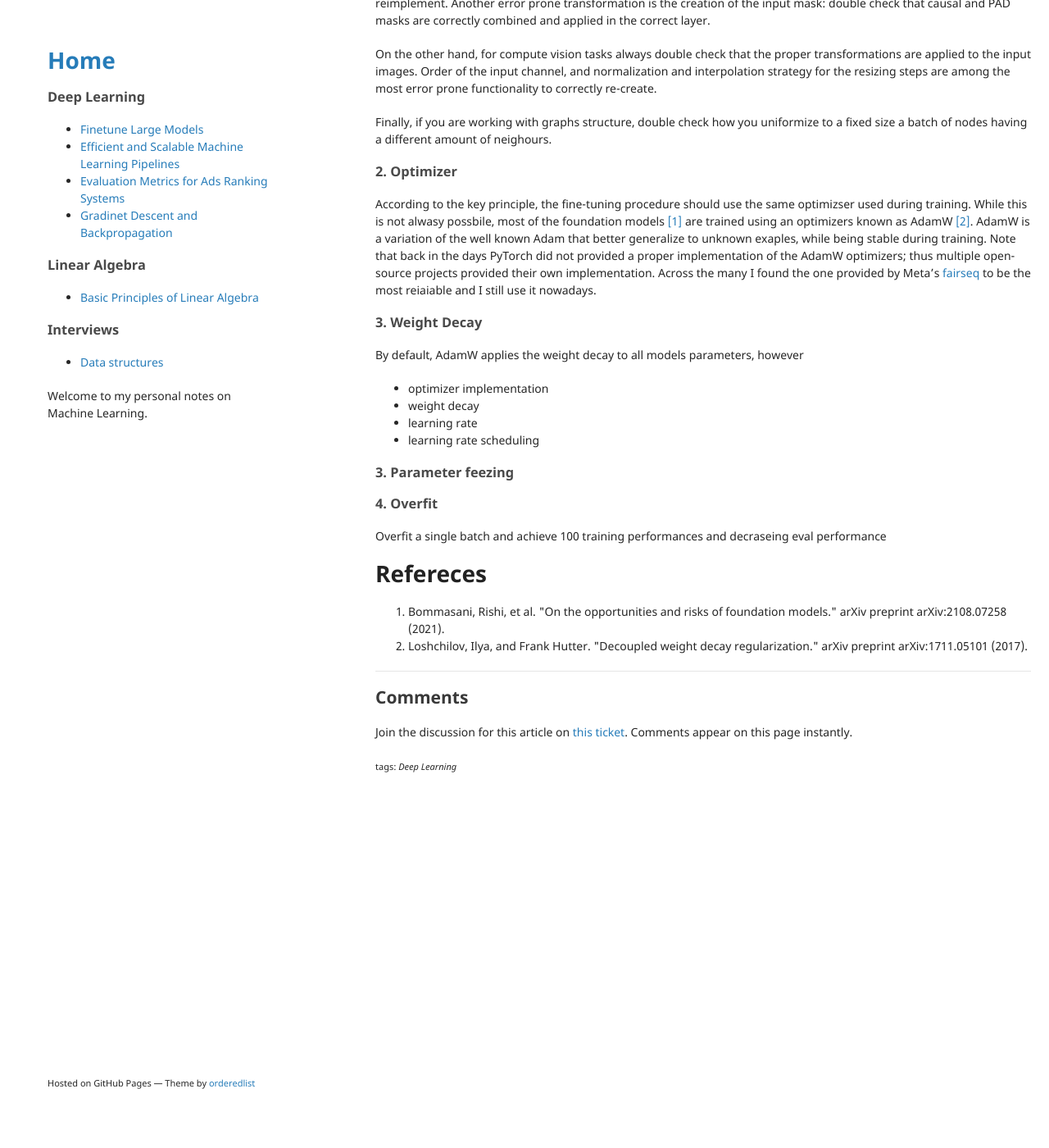
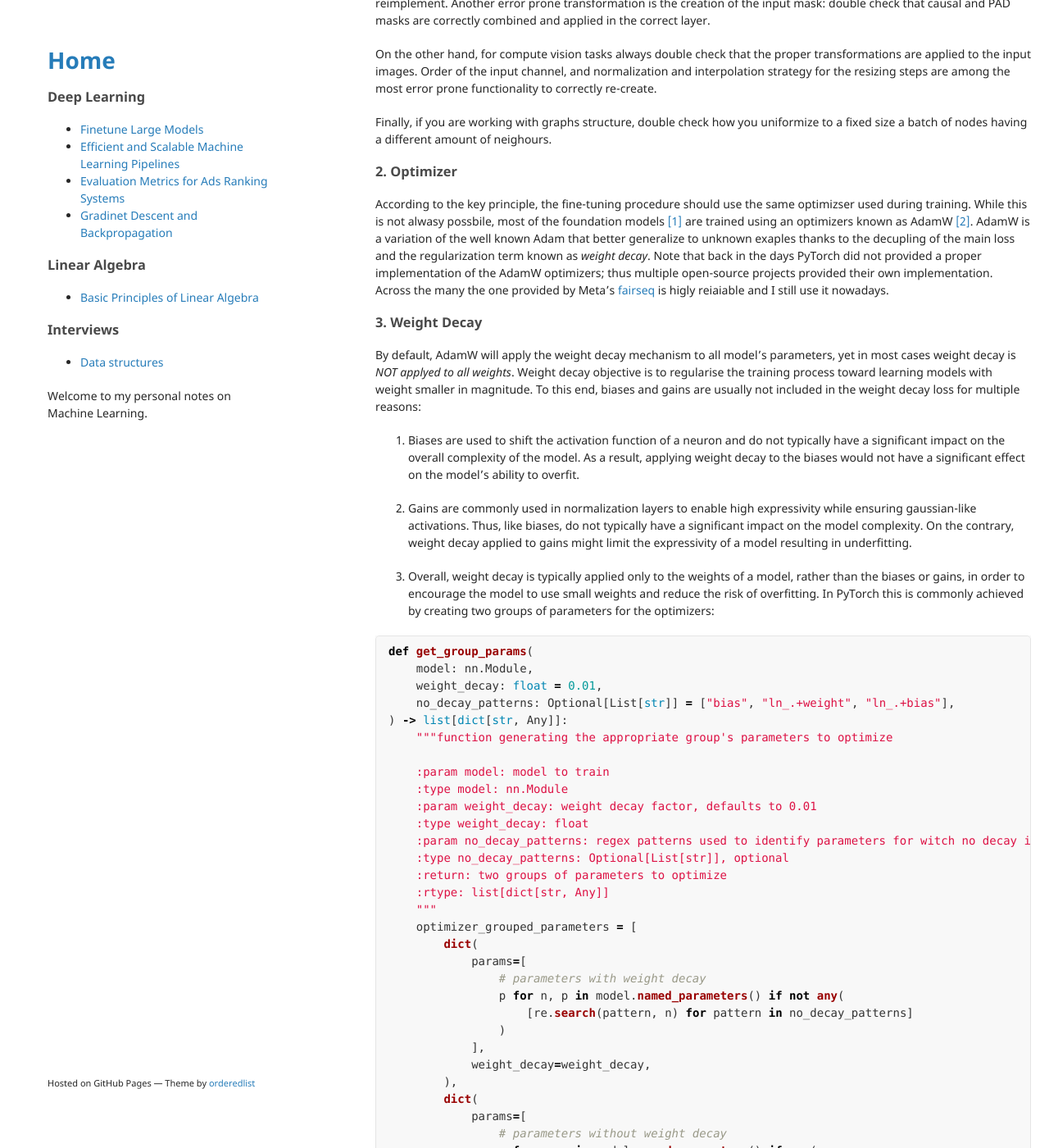
Before and after one commit to andompesta/andompesta.github.io, a Jekyll site: the page built from _posts/2023-01-05-finetune.md, in a window 1280 px wide and 1400 px high, scrolled down 1168 px. Shown: the whole window at 82% size. Built offline with Jekyll 4.4.1, drawn with Linux system fonts in a browser that asks for light colours; before the commit the page ends 2162 px from its top, so only the background shows below that; some of the changed text lies outside the part shown.

Commit message:
add weight decay and learning rate

````diff
--- a/_posts/2023-01-05-finetune.md
+++ b/_posts/2023-01-05-finetune.md
@@ -51,23 +51,120 @@
 
 According to the key principle, the fine-tuning procedure should use the same optimizser used during training.
 While this is not alwasy possbile, most of the foundation models [[1]](#ref:foundation-models) are trained using an optimizers known as AdamW [[2]](#ref:loshchilov).
-AdamW is a variation of the well known Adam that better generalize to unknown exaples, while being stable during training.
+AdamW is a variation of the well known Adam that better generalize to unknown exaples thanks to the decupling of the main loss and the regularization term known as *weight decay*.
 Note that back in the days PyTorch did not provided a proper implementation of the AdamW optimizers; thus multiple open-source projects provided their own implementation.
-Across the many I found the one provided by Meta's [fairseq](https://github.com/facebookresearch/fairseq/blob/58cc6cca18f15e6d56e3f60c959fe4f878960a60/fairseq/optim/adam.py#L110){:target="_blank"} to be the most reiaiable and I still use it nowadays.
+Across the many the one provided by Meta's [fairseq](https://github.com/facebookresearch/fairseq/blob/58cc6cca18f15e6d56e3f60c959fe4f878960a60/fairseq/optim/adam.py#L110){:target="_blank"} is higly reiaiable and I still use it nowadays.
+
 
 ### 3. Weight Decay
 
-By default, AdamW applies the weight decay to all models parameters, however
+By default, AdamW will apply the weight decay mechanism to all model's parameters, yet in most cases weight decay is *NOT applyed to all weights*.
+Weight decay objective is to regularise the training process toward learning models with weight smaller in magnitude.
+To this end, biases and gains are usually not included in the weight decay loss for multiple reasons:
 
- - optimizer implementation
- - weight decay
- - learning rate
- - learning rate scheduling
+ 1. Biases are used to shift the activation function of a neuron and do not typically have a significant impact on the overall complexity of the model. As a result, applying weight decay to the biases would not have a significant effect on the model's ability to overfit.
 
-### 3. Parameter feezing
+ 2. Gains are commonly used in normalization layers to enable high expressivity while ensuring gaussian-like activations. Thus, like biases, do not typically have a significant impact on the model complexity. On the contrary, weight decay applied to gains might limit the expressivity of a model resulting in underfitting.
+
+ 3. Overall, weight decay is typically applied only to the weights of a model, rather than the biases or gains, in order to encourage the model to use small weights and reduce the risk of overfitting.
+In PyTorch this is commonly achieved by creating two groups of parameters for the optimizers:
+
+```python
+def get_group_params(
+    model: nn.Module,
+    weight_decay: float = 0.01,
+    no_decay_patterns: Optional[List[str]] = ["bias", "ln_.+weight", "ln_.+bias"],
+) -> list[dict[str, Any]]:
+    """function generating the appropriate group's parameters to optimize
+
+    :param model: model to train
+    :type model: nn.Module
+    :param weight_decay: weight decay factor, defaults to 0.01
+    :type weight_decay: float
+    :param no_decay_patterns: regex patterns used to identify parameters for witch no decay is used, defaults to ["bias", "ln_.+weight", "ln_.+bias"]
+    :type no_decay_patterns: Optional[List[str]], optional
+    :return: two groups of parameters to optimize
+    :rtype: list[dict[str, Any]]
+    """
+    optimizer_grouped_parameters = [
+        dict(
+            params=[
+                # parameters with weight decay
+                p for n, p in model.named_parameters() if not any(
+                    [re.search(pattern, n) for pattern in no_decay_patterns]
+                )
+            ],
+            weight_decay=weight_decay,
+        ),
+        dict(
+            params=[
+                # parameters without weight decay
+                p for n, p in model.named_parameters() if any(
+                    [re.search(pattern, n) for pattern in no_decay_patterns]
+                )
+            ],
+            weight_decay=0.,
+        )
+    ]
+    return optimizer_grouped_parameters
+```
+
+If you don't like regex patterns, karpathy provided a nite alternative implementation in its [miniGPT](https://github.com/karpathy/minGPT/blob/37baab71b9abea1b76ab957409a1cc2fbfba8a26/mingpt/model.py#L224) repository.
+
+### 4. Learning Rate
+
+While finetuning your models, you will be surprised but you will find out that the best performing learning rate will be quite small.
+A sound starting point is a learning rate of `5e-5`.
+As overmentioned, such learning rate is extreamly small compared to when you train a neural network from strach, but it will fit the new data well and prevent catastrofic forgetting.
+
+Moreover, in many cases it is benficial to use a learning rate scheduler while fine-tuning your model.
+Across the many learning rate schedulers a linear decay scheduler with warmup phase works well while being simple to implement.
+
+```python
+from torch.optim.lr_scheduler import LambdaLR
+from torch.optim.optimizer import Optimizer
+
+def get_linear_scheduler_with_warmup(
+    optim: Optimizer,
+    num_warmup_step: float,
+    num_training_step: int,
+    last_epoch: int = -1,
+):
+    """
+    get a scheduler that linearly increase the learning data between [0, num_warmup_steps) and then linearly decrease
+    it between [num_warmup_steps, num_training_step).
+    """
+
+    def lr_lambda(current_step):
+        if current_step < num_warmup_step:
+            return float(current_step) / float(max(1.0, num_warmup_step))
+        return max(
+            0.0,
+            float(num_training_step - current_step) /
+            float(max(1.0, num_training_step - num_warmup_step)),
+        )
+
+    return LambdaLR(optim, lr_lambda, last_epoch)
+```
+
+The assuption is to linearnly increase the learning rate during the warmup phase (usualy lasting for one epoch), so to gradually align the weights of the models to the new task.
+Afterward, the learning rate is gradually decreased to allows for finegrained adjustments of the weights.
+Fig. [[2]](#fig:scheduler) shows how the learning rate is adjust across different epochs.
+
+<div style="text-align:center;" id="fig:scheduler">
+    <figure>
+        <img src="{{site.baseurl}}/assets/img/finetune/scheduler.png" style="max-width: 98%">
+        <figcaption style="font-size:small;">
+            Figure 2: Example of linear scheduler with warmup.
+        </figcaption>
+    </figure>
+</div>
 
 
-### 4. Overfit
+### 5. Parameter feezing
+
+
+## 6. Overfit
 
 Overfit a single batch and achieve 100 training performances and decraseing eval performance
 
````
Also changed, not shown: assets/img/finetune/scheduler.png (added).
